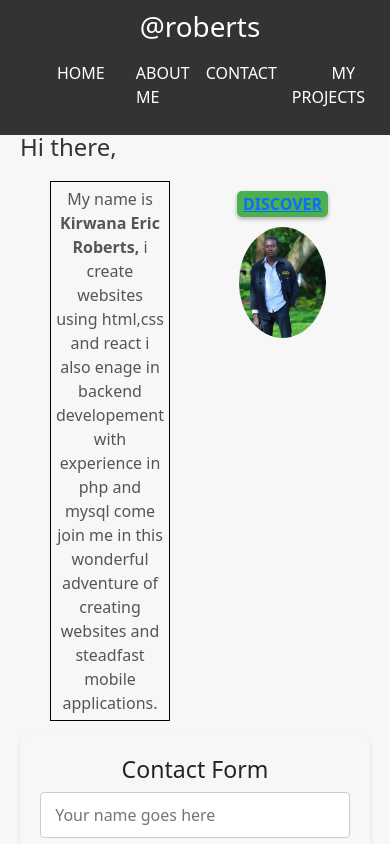
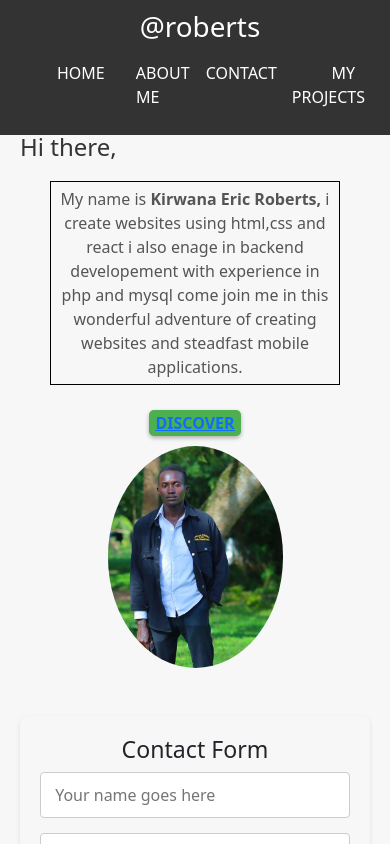
Before and after one commit to kirwanaEricRoberts256/ericroberts.github.io, a React (Create React App) app: page / in a window 390 px wide. Shown: the top 844 px of the page. Built offline with nearby package versions, Linux system fonts and the light colour scheme.

Commit message:
changed column gap

```diff
--- a/src/pages/home.css
+++ b/src/pages/home.css
@@ -90,7 +90,7 @@
   }
 
   .columns {
-    column-count: 0;
+    column-count: 1;
     column-gap: 0;
   }
 
```
